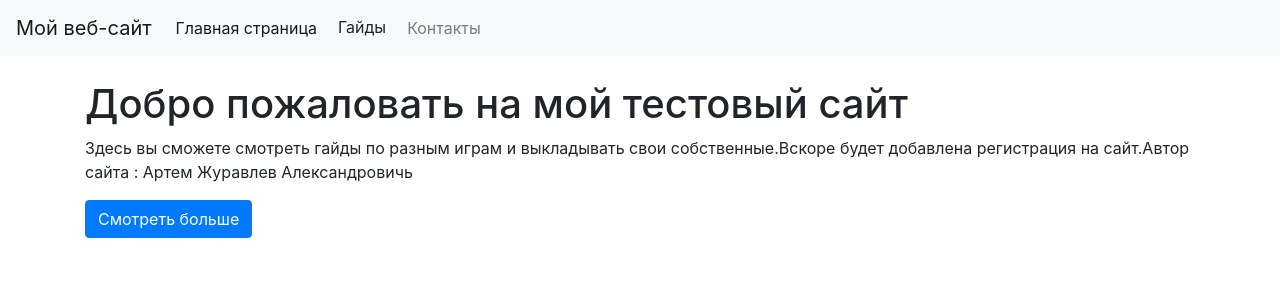
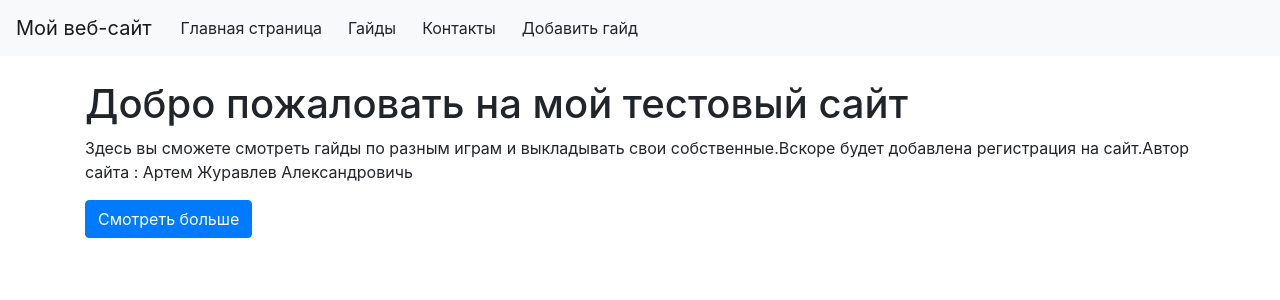
Before and after one commit to Catnap431/codespaces-flask1314, a Flask app: page / in a window 1280 px wide. Shown: the top 300 px of the page. Run offline with Flask 3, Linux system fonts and the light colour scheme; some libraries are stand-ins or nearby versions.

Commit message:
Изменение проверка 2

```diff
--- a/templates/home.html
+++ b/templates/home.html
@@ -15,14 +15,16 @@
         <div class="collapse navbar-collapse" id="navbarNav">
             <ul class="navbar-nav">
                 <li class="nav-item active">
-                    <a class="nav-link" href="#">Главная страница</a>
+                    <button id="myButton" class="btn">Главная страница</button>
                 </li>
                 <li class="nav-item">
                     <button id="myButton" class="btn">Гайды</button>
                 </li>
                 <li class="nav-item">
-                    <a class="nav-link" href="#">Контакты</a>
+                    <button id="myButton" class="btn">Контакты</button>
                 </li>
+                <li class="nav-item">
+                    <button id="myButton" class="btn">Добавить гайд</button>
             </ul>
         </div>
     </nav>
```
